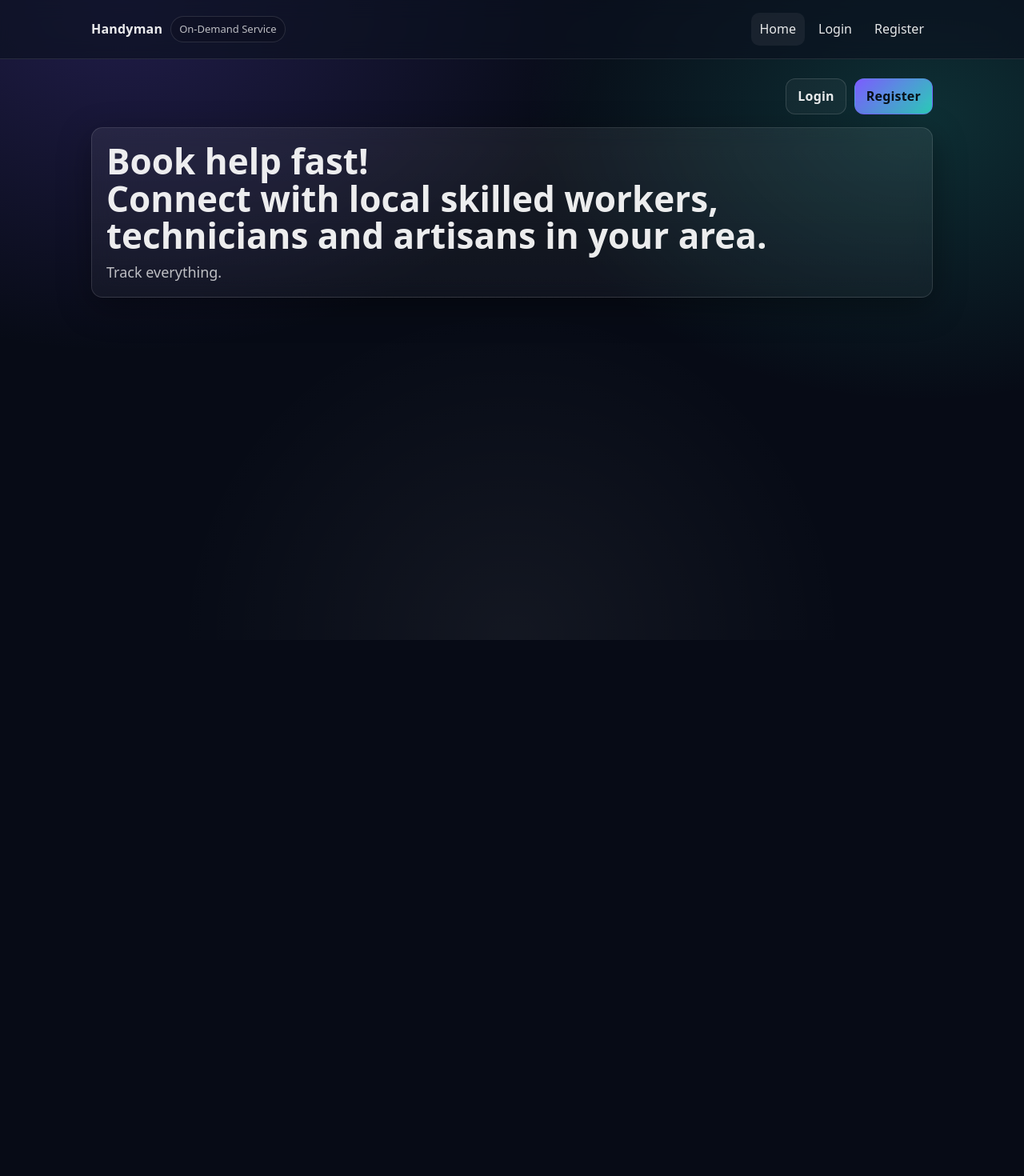
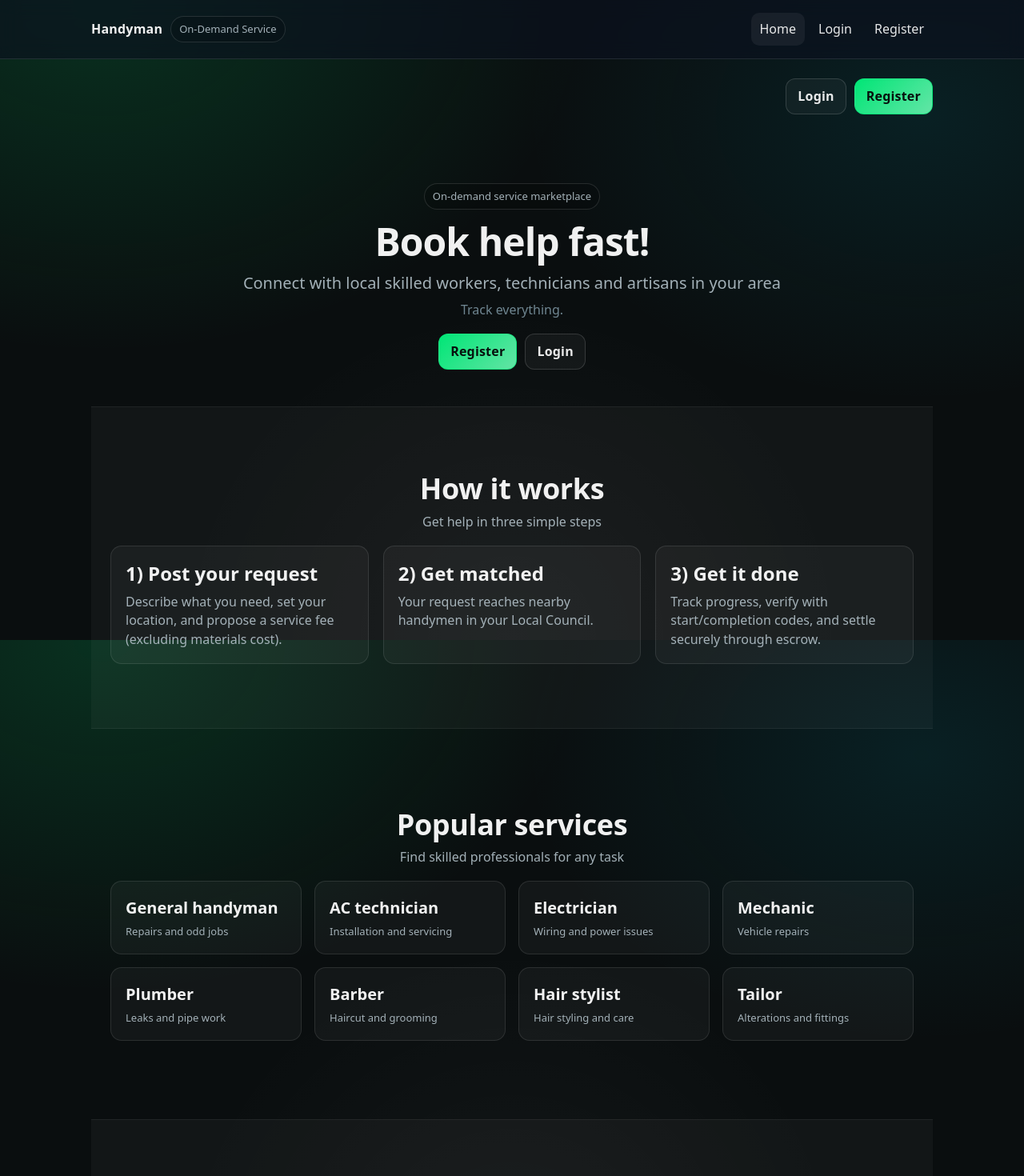
Before and after one commit to nicoflagos/handyman, a React (Vite) app in the folder client/: page / in a window 1280 px wide. Shown: the top 1470 px of the page at 80% size. Before the commit the page ends 800 px from the top, so only its background shows below. Built offline with nearby package versions, Linux system fonts and the light colour scheme; no server answers.

Commit message:
feat: apply figma landing theme

```diff
--- a/client/src/Home.tsx
+++ b/client/src/Home.tsx
@@ -1,42 +1,190 @@
-import React from 'react';
+import React, { useEffect, useMemo, useState } from 'react';
 import { Link } from 'react-router-dom';
 import { useAuth } from './auth/AuthContext';
 import { Button } from './ui/Button';
+import { listServices, ServiceItem } from './services/catalog';
 
 export default function Home() {
   const auth = useAuth();
+  const [services, setServices] = useState<ServiceItem[] | null>(null);
+
+  useEffect(() => {
+    let mounted = true;
+    listServices()
+      .then(items => {
+        if (!mounted) return;
+        setServices(items);
+      })
+      .catch(() => {
+        if (!mounted) return;
+        setServices(null);
+      });
+    return () => {
+      mounted = false;
+    };
+  }, []);
+
+  const popular = useMemo(() => {
+    if (Array.isArray(services) && services.length) return services.slice(0, 8);
+    return [
+      { key: 'general_handyman', name: 'General handyman', description: 'Repairs and odd jobs' },
+      { key: 'ac_technician', name: 'AC technician', description: 'Installation and servicing' },
+      { key: 'electrician', name: 'Electrician', description: 'Wiring and power issues' },
+      { key: 'mechanic', name: 'Mechanic', description: 'Vehicle repairs' },
+      { key: 'plumber', name: 'Plumber', description: 'Leaks and pipe work' },
+      { key: 'barber', name: 'Barber', description: 'Haircut and grooming' },
+      { key: 'hair_stylist', name: 'Hair stylist', description: 'Hair styling and care' },
+      { key: 'tailor', name: 'Tailor', description: 'Alterations and fittings' },
+    ] as ServiceItem[];
+  }, [services]);
 
   return (
-    <div className="col" style={{ gap: 16 }}>
+    <div className="col" style={{ gap: 18 }}>
       <div className="row" style={{ justifyContent: 'flex-end', flexWrap: 'wrap', gap: 10 }}>
         {auth.token ? (
-          <Link to="/dashboard" style={{ textDecoration: 'none' }}>
+          <Link to="/dashboard">
             <Button variant="ghost">Go to dashboard</Button>
           </Link>
         ) : (
           <>
-            <Link to="/login" style={{ textDecoration: 'none' }}>
+            <Link to="/login">
               <Button variant="ghost">Login</Button>
             </Link>
-            <Link to="/register" style={{ textDecoration: 'none' }}>
+            <Link to="/register">
               <Button>Register</Button>
             </Link>
           </>
         )}
       </div>
 
-      <div className="card">
-        <div className="cardInner">
-          <h1 style={{ marginTop: 0, marginBottom: 10, fontSize: 44, lineHeight: 1.05 }}>
-            Book help fast!
-            <br />
-            Connect with local skilled workers, technicians and artisans in your area.
-          </h1>
-          <p className="muted" style={{ marginTop: 0, marginBottom: 0, fontSize: 18, maxWidth: 760 }}>
-            Track everything.
-          </p>
+      <section className="landingHero">
+        <div className="landingKicker" style={{ justifyContent: 'center', margin: '0 auto 14px' }}>
+          On-demand service marketplace
         </div>
-      </div>
+        <h1>Book help fast!</h1>
+        <p style={{ fontSize: 20, marginTop: 10, color: 'var(--color-text-secondary)' }}>
+          Connect with local skilled workers, technicians and artisans in your area
+        </p>
+        <p style={{ fontSize: 16, marginTop: 8, color: 'var(--color-text-muted)' }}>Track everything.</p>
+
+        <div className="landingCtas">
+          {auth.token ? (
+            <Link to="/dashboard">
+              <Button>Go to dashboard</Button>
+            </Link>
+          ) : (
+            <>
+              <Link to="/register">
+                <Button>Register</Button>
+              </Link>
+              <Link to="/login">
+                <Button variant="ghost">Login</Button>
+              </Link>
+            </>
+          )}
+        </div>
+      </section>
+
+      <section className="sectionAlt">
+        <div className="container">
+          <div style={{ textAlign: 'center', marginBottom: 18 }}>
+            <h2>How it works</h2>
+            <p className="muted" style={{ marginTop: 8 }}>
+              Get help in three simple steps
+            </p>
+          </div>
+
+          <div className="grid3">
+            <div className="landingCard">
+              <h4 style={{ marginBottom: 8 }}>1) Post your request</h4>
+              <p className="muted" style={{ margin: 0 }}>
+                Describe what you need, set your location, and propose a service fee (excluding materials cost).
+              </p>
+            </div>
+            <div className="landingCard">
+              <h4 style={{ marginBottom: 8 }}>2) Get matched</h4>
+              <p className="muted" style={{ margin: 0 }}>
+                Your request reaches nearby handymen in your Local Council.
+              </p>
+            </div>
+            <div className="landingCard">
+              <h4 style={{ marginBottom: 8 }}>3) Get it done</h4>
+              <p className="muted" style={{ margin: 0 }}>
+                Track progress, verify with start/completion codes, and settle securely through escrow.
+              </p>
+            </div>
+          </div>
+        </div>
+      </section>
+
+      <section className="section">
+        <div className="container">
+          <div style={{ textAlign: 'center', marginBottom: 18 }}>
+            <h2>Popular services</h2>
+            <p className="muted" style={{ marginTop: 8 }}>
+              Find skilled professionals for any task
+            </p>
+          </div>
+
+          <div className="grid4">
+            {popular.map(s => (
+              <Link key={s.key} to={auth.token ? '/services' : '/register'} style={{ textDecoration: 'none' }}>
+                <div className="landingCard" style={{ height: '100%' }}>
+                  <h5 style={{ marginBottom: 6 }}>{s.name}</h5>
+                  <p className="muted" style={{ margin: 0, fontSize: 13 }}>
+                    {s.description}
+                  </p>
+                </div>
+              </Link>
+            ))}
+          </div>
+        </div>
+      </section>
+
+      <section className="sectionAlt">
+        <div className="container">
+          <div style={{ textAlign: 'center', marginBottom: 18 }}>
+            <h2>Trust & Safety</h2>
+            <p className="muted" style={{ marginTop: 8 }}>
+              Your peace of mind is our priority
+            </p>
+          </div>
+
+          <div className="grid4">
+            <div className="landingCard">
+              <h5 style={{ marginBottom: 6 }}>Verified flow</h5>
+              <p className="muted" style={{ margin: 0, fontSize: 13 }}>
+                Start and completion codes help confirm the right job at the right time.
+              </p>
+            </div>
+            <div className="landingCard">
+              <h5 style={{ marginBottom: 6 }}>Escrow payments</h5>
+              <p className="muted" style={{ margin: 0, fontSize: 13 }}>
+                Funds are held when the job starts and released on completion.
+              </p>
+            </div>
+            <div className="landingCard">
+              <h5 style={{ marginBottom: 6 }}>Ratings</h5>
+              <p className="muted" style={{ margin: 0, fontSize: 13 }}>
+                Customers and handymen rate each other after completed work.
+              </p>
+            </div>
+            <div className="landingCard">
+              <h5 style={{ marginBottom: 6 }}>Job photos</h5>
+              <p className="muted" style={{ margin: 0, fontSize: 13 }}>
+                Before/after images help both parties track work quality.
+              </p>
+            </div>
+          </div>
+        </div>
+      </section>
+
+      <footer className="footer">
+        <div className="container" style={{ display: 'flex', justifyContent: 'space-between', gap: 10, flexWrap: 'wrap' }}>
+          <span>Handyman</span>
+          <span>© {new Date().getFullYear()} All rights reserved.</span>
+        </div>
+      </footer>
     </div>
   );
 }
--- a/client/src/styles.css
+++ b/client/src/styles.css
@@ -1,17 +1,40 @@
 :root {
-  --bg: #070b16;
+  /* Figma landing theme (converted from Tailwind @theme). */
+  --color-background: #0a0e0f;
+  --color-surface: #141b1f;
+  --color-surface-light: #1e2729;
+  --color-surface-lighter: #2a3236;
+
+  --color-primary: #00e676;
+  --color-primary-dark: #00c853;
+  --color-primary-light: #69f0ae;
+
+  --color-text-primary: rgba(255, 255, 255, 0.94);
+  --color-text-secondary: rgba(176, 190, 197, 0.92);
+  --color-text-muted: rgba(120, 144, 156, 0.92);
+
+  --color-border: rgba(38, 50, 56, 1);
+  --color-border-light: rgba(55, 71, 79, 1);
+
+  --color-success: #00e676;
+  --color-warning: #ffc107;
+  --color-danger: #ff5252;
+  --color-info: #00bcd4;
+
+  /* App tokens (mapped) */
+  --bg: var(--color-background);
   --panel: rgba(255, 255, 255, 0.06);
   --panel-strong: rgba(255, 255, 255, 0.12);
-  --text: rgba(255, 255, 255, 0.92);
-  --muted: rgba(255, 255, 255, 0.72);
+  --text: var(--color-text-primary);
+  --muted: var(--color-text-secondary);
   --border: rgba(255, 255, 255, 0.12);
   --shadow: 0 12px 40px rgba(0, 0, 0, 0.35);
 
-  --primary: #7c5cff;
-  --primary-2: #2dd4bf;
-  --danger: #ef4444;
-  --success: #22c55e;
-  --warning: #f59e0b;
+  --primary: var(--color-primary);
+  --primary-2: var(--color-primary-light);
+  --danger: var(--color-danger);
+  --success: var(--color-success);
+  --warning: var(--color-warning);
 
   --radius: 14px;
   --radius-sm: 10px;
@@ -43,11 +66,15 @@
   -moz-osx-font-smoothing: grayscale;
   color: var(--text);
   background:
-    radial-gradient(1100px 800px at 12% 0%, rgba(124, 92, 255, 0.22), transparent 55%),
-    radial-gradient(900px 650px at 90% 18%, rgba(45, 212, 191, 0.18), transparent 55%),
-    radial-gradient(700px 700px at 50% 100%, rgba(255, 255, 255, 0.05), transparent 60%),
+    radial-gradient(1100px 800px at 10% 0%, rgba(0, 230, 118, 0.16), transparent 55%),
+    radial-gradient(900px 650px at 90% 18%, rgba(0, 188, 212, 0.10), transparent 55%),
+    radial-gradient(700px 700px at 50% 100%, rgba(255, 255, 255, 0.04), transparent 60%),
     var(--bg);
   background-attachment: fixed;
+  overscroll-behavior-y: none;
+  -webkit-text-size-adjust: 100%;
+  padding-left: env(safe-area-inset-left);
+  padding-right: env(safe-area-inset-right);
 }
 
 a {
@@ -77,8 +104,8 @@
 }
 
 .card {
-  background: linear-gradient(180deg, rgba(255, 255, 255, 0.07), rgba(255, 255, 255, 0.04));
-  border: 1px solid var(--border);
+  background: linear-gradient(180deg, rgba(255, 255, 255, 0.06), rgba(255, 255, 255, 0.03));
+  border: 1px solid rgba(255, 255, 255, 0.10);
   border-radius: var(--radius);
   box-shadow: var(--shadow);
   backdrop-filter: blur(12px);
@@ -101,7 +128,7 @@
 }
 
 .muted {
-  color: var(--muted);
+  color: var(--color-text-secondary);
 }
 
 .pill {
@@ -111,8 +138,8 @@
   border-radius: 999px;
   padding: 6px 10px;
   border: 1px solid var(--border);
-  background: rgba(0, 0, 0, 0.12);
-  color: var(--muted);
+  background: rgba(0, 0, 0, 0.14);
+  color: var(--color-text-secondary);
   font-size: 13px;
 }
 
@@ -130,6 +157,134 @@
   .grid2 {
     grid-template-columns: 1.2fr 0.8fr;
   }
+}
+
+/* Typography (from figma-export theme, with lighter weights). */
+h1 {
+  font-size: 3rem;
+  font-weight: 800;
+  line-height: 1.1;
+  letter-spacing: -0.02em;
+  margin: 0;
+}
+
+h2 {
+  font-size: 2.25rem;
+  font-weight: 800;
+  line-height: 1.2;
+  letter-spacing: -0.01em;
+  margin: 0;
+}
+
+h3 {
+  font-size: 1.875rem;
+  font-weight: 700;
+  line-height: 1.25;
+  margin: 0;
+}
+
+h4 {
+  font-size: 1.5rem;
+  font-weight: 700;
+  line-height: 1.35;
+  margin: 0;
+}
+
+h5 {
+  font-size: 1.25rem;
+  font-weight: 700;
+  line-height: 1.45;
+  margin: 0;
+}
+
+@media (max-width: 768px) {
+  h1 {
+    font-size: 2.25rem;
+  }
+  h2 {
+    font-size: 1.875rem;
+  }
+  h3 {
+    font-size: 1.5rem;
+  }
+}
+
+/* Landing helpers */
+.section {
+  padding: 56px 0;
+}
+
+.sectionAlt {
+  padding: 56px 0;
+  background: rgba(255, 255, 255, 0.03);
+  border: 1px solid rgba(255, 255, 255, 0.06);
+  border-left: 0;
+  border-right: 0;
+}
+
+.grid3 {
+  display: grid;
+  grid-template-columns: 1fr;
+  gap: 14px;
+}
+
+.grid4 {
+  display: grid;
+  grid-template-columns: repeat(2, minmax(0, 1fr));
+  gap: 14px;
+}
+
+@media (min-width: 900px) {
+  .grid3 {
+    grid-template-columns: repeat(3, minmax(0, 1fr));
+    gap: 18px;
+  }
+  .grid4 {
+    grid-template-columns: repeat(4, minmax(0, 1fr));
+    gap: 16px;
+  }
+}
+
+.landingCard {
+  border: 1px solid rgba(255, 255, 255, 0.10);
+  background: rgba(255, 255, 255, 0.04);
+  border-radius: var(--radius);
+  padding: 18px;
+}
+
+.landingKicker {
+  display: inline-flex;
+  align-items: center;
+  gap: 8px;
+  padding: 6px 10px;
+  border-radius: 999px;
+  border: 1px solid rgba(255, 255, 255, 0.12);
+  background: rgba(0, 0, 0, 0.14);
+  color: var(--color-text-secondary);
+  font-size: 13px;
+}
+
+.landingHero {
+  text-align: center;
+  padding: 68px 0 28px;
+}
+
+.landingHero p {
+  margin: 0;
+}
+
+.landingCtas {
+  display: flex;
+  gap: 10px;
+  justify-content: center;
+  flex-wrap: wrap;
+  margin-top: 18px;
+}
+
+.footer {
+  padding: 28px 0 44px;
+  color: var(--color-text-muted);
+  font-size: 14px;
 }
 
 /* Toggle switch */
--- a/client/src/ui/Button.tsx
+++ b/client/src/ui/Button.tsx
@@ -9,14 +9,14 @@
   const styles: React.CSSProperties =
     variant === 'primary'
       ? {
-          border: '1px solid rgba(124, 92, 255, 0.4)',
-          background: 'linear-gradient(135deg, rgba(124,92,255,1), rgba(45,212,191,0.95))',
-          color: '#081018',
+          border: '1px solid rgba(0, 230, 118, 0.55)',
+          background: 'linear-gradient(135deg, rgba(0,230,118,1), rgba(105,240,174,0.95))',
+          color: '#07110e',
         }
       : variant === 'danger'
         ? {
-            border: '1px solid rgba(239, 68, 68, 0.45)',
-            background: 'rgba(239, 68, 68, 0.14)',
+            border: '1px solid rgba(255, 82, 82, 0.45)',
+            background: 'rgba(255, 82, 82, 0.14)',
             color: 'rgba(255,255,255,0.92)',
           }
         : {
@@ -38,7 +38,7 @@
         opacity: disabled || loading ? 0.7 : 1,
       }}
     >
-      {loading ? 'Working…' : children}
+      {loading ? 'Working...' : children}
     </button>
   );
 }
```
Also changed, not shown: 1 other file (tests, documents, lock files or other folders).
